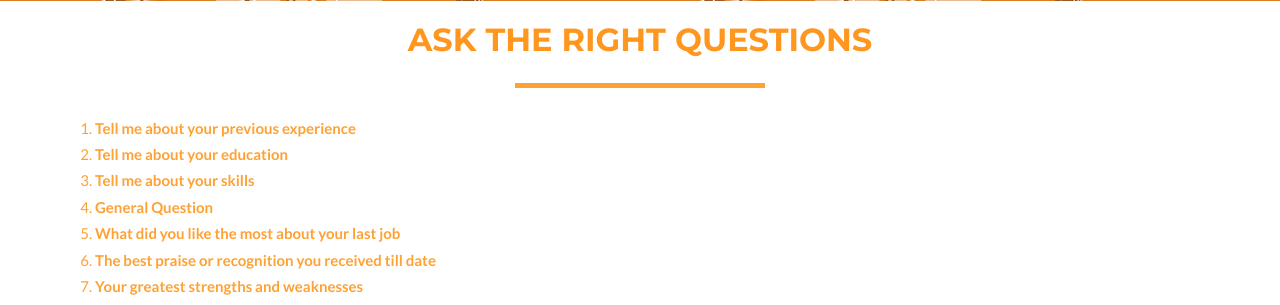
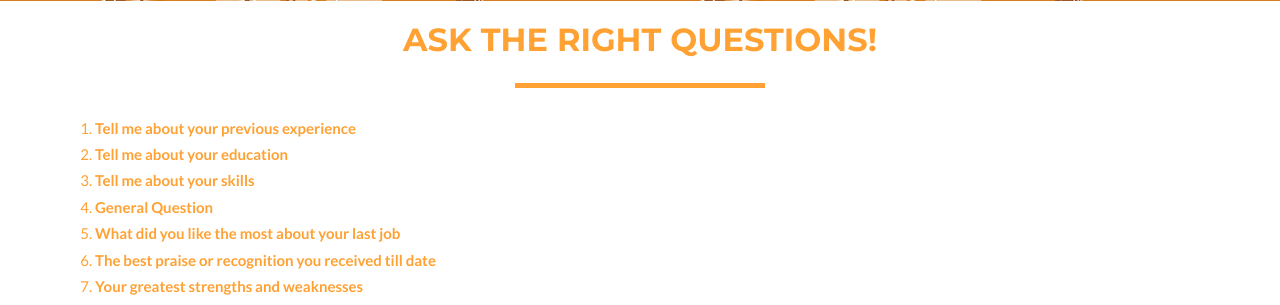
Before and after one commit to tapaswenipathak/Recruiters-Friend, a Django app: page /questions/ in a window 1280 px wide. Shown: the part 473-778 px from the top of the page. Run offline with Django 3.2, Linux system fonts and the light colour scheme; some libraries are stand-ins or nearby versions.

Commit message:
about and footer for questions template modified.

```diff
--- a/Recruiters_Friend/templates/questions.html
+++ b/Recruiters_Friend/templates/questions.html
@@ -7,12 +7,13 @@
     <div class="container">
         <div class="row">
             <div class="col-lg-12 text-center">
-                <h2 style="color:#FF961D;">Ask the right questions</h2>
+                <h2 style="color:#ffa133;">Ask The Right Questions!</h2>
                 <hr class="star-primary">
             </div>
         </div>
-		<div  class="row">
-		<ol>
+
+        <div class="row">
+        	<ol>
 			<li> <label>Tell me about your previous experience</label> </li>
 
 			<li><label>Tell me about your education </label> </li>
@@ -27,8 +28,9 @@
 
 			<li><label>Your greatest strengths and weaknesses</label></li>
 
-			<li><label>What is the best way you learn </label></li>	</li>
-		</ol>
-		</div>
-	</div>
+			<li><label>What is the best way you learn </label></li>
+			</ol>
+			<br/>
+        </div>
+    </div>
 {% endblock %}
```
